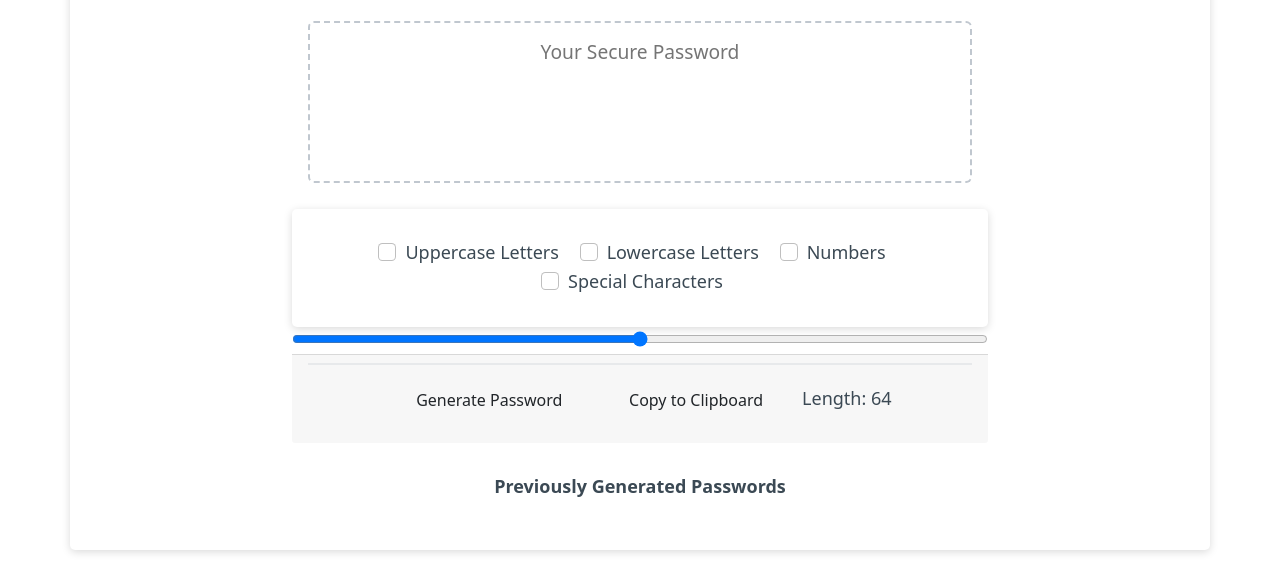
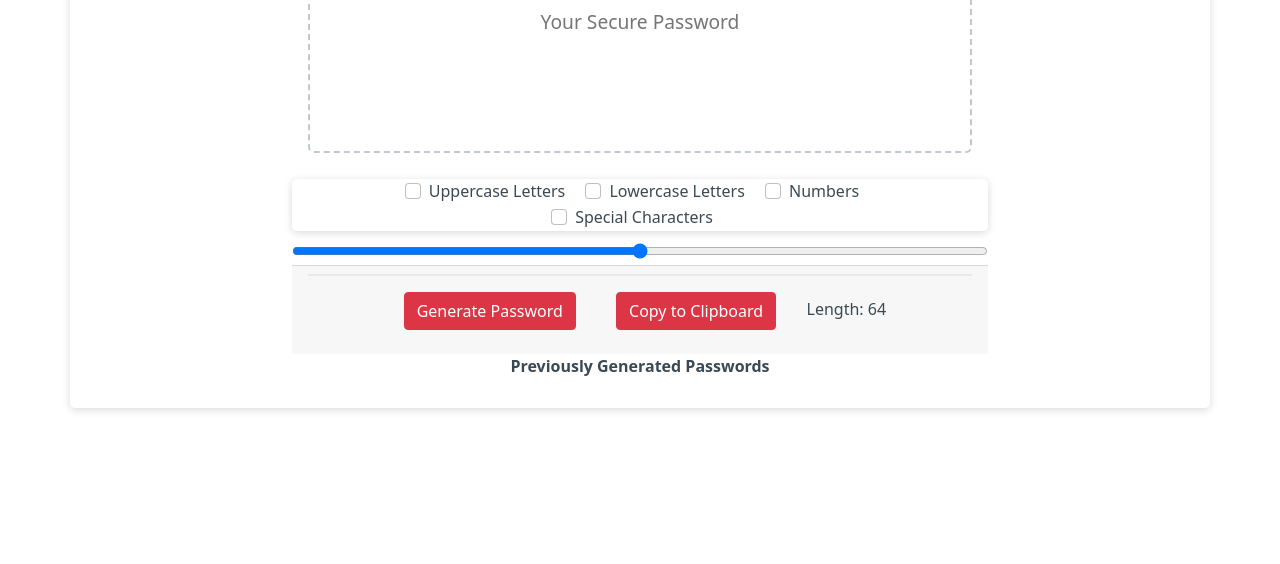
Before and after one commit to hannamunoz/password.generator, a plain HTML site: page index.html in a window 1280 px wide. Shown: the part 236-800 px from the top of the page. Drawn offline with nearby package versions, Linux system fonts and the light colour scheme.

Commit message:
updating styling

```diff
--- a/css/style.css
+++ b/css/style.css
@@ -34,12 +34,9 @@ header {
   background-color: hsl(0, 0%, 100%);
   border-radius: 5px;
   border-width: 1px;
+  margin-bottom: 10px;
   box-shadow: rgba(0, 0, 0, 0.15) 0px 2px 8px 0px;
   color: hsl(206, 17%, 28%);
-  font-size: 18px;
-  margin: 0 auto;
-  max-width: 800px;
-  padding: 30px 40px;
 }
 
 .content {
@@ -51,6 +48,7 @@ header {
 
 #slider {
     width: 100%;
+    background-color: red;
 }
 
 #length {
@@ -89,12 +87,6 @@ header {
 }
 
 .btn {
-  border: none;
-  background-color: hsl(360, 91%, 36%);
-  border-radius: 25px;
-  box-shadow: rgba(0, 0, 0, 0.1) 0px 1px 6px 0px rgba(0, 0, 0, 0.2) 0px 1px 1px
-    0px;
-  color: hsl(0, 0%, 100%);
   display: inline-block;
   font-size: 22px;
   line-height: 22px;
@@ -134,10 +126,6 @@ button[disabled] {
   overflow: hidden;
 }
 
-.previouspasswords {
-    margin-bottom: 20px;
-}
-
 @media (max-width: 690px) {
   .btn {
     font-size: 1rem;
--- a/index.html
+++ b/index.html
@@ -30,36 +30,36 @@
                         <div class="settings container text-center">
                             <div class="form-check form-check-inline">
                                 <input class="form-check-input" type="checkbox" id="uppercase" value="option1" />
-                                <label class="form-check-label" for="inlineCheckbox1">Uppercase Letters</label>
+                                <label class="form-check-label" for="uppercase">Uppercase Letters</label>
                             </div>
 
                             <div class="form-check form-check-inline">
                                 <input class="form-check-input" type="checkbox" id="lowercase" value="option2" />
-                                <label class="form-check-label" for="inlineCheckbox2">Lowercase Letters</label>
+                                <label class="form-check-label" for="lowercase">Lowercase Letters</label>
                             </div>
 
                             <div class="form-check form-check-inline">
-                                <input class="form-check-input" type="checkbox" id="numbers" value="option2" />
-                                <label class="form-check-label" for="inlineCheckbox2">Numbers</label>
+                                <input class="form-check-input" type="checkbox" id="numbers" value="option3" />
+                                <label class="form-check-label" for="numbers">Numbers</label>
                             </div>
 
                             <div class="form-check form-check-inline">
-                                <input class="form-check-input" type="checkbox" id="characters" value="option2" />
-                                <label class="form-check-label" for="inlineCheckbox2">Special Characters</label>
+                                <input class="form-check-input" type="checkbox" id="characters" value="option4" />
+                                <label class="form-check-label" for="characters">Special Characters</label>
                             </div>
                         </div>
                         <input type="range" min="8" max="128" name="slider" id="slider">
                         <div class="card-footer">
-                            <button onclick="generate()" id="generate" class="btn">Generate Password</button>
-                            <button onclick="copyPassword()" id="copy" class="btn">Copy to Clipboard</button>
+                            <button onclick="generate()" id="generate" class="btn btn-danger">Generate Password</button>
+                            <button onclick="copyPassword()" id="copy" class="btn btn-danger">Copy to Clipboard</button>
                             <div id="length"></div>
                         </div>
+                        <div class="previouspasswords text-center">
+                            <b>Previously Generated Passwords</b>
+                            <br />
+                            <div id="lastpasswords"></div>
+                        </div>
                     </div>
-                </div>
-                <div class="previouspasswords text-center">
-                    <b>Previously Generated Passwords</b>
-                    <br />
-                    <div id="lastpasswords"></div>
                 </div>
             </div>
         </div>
```
